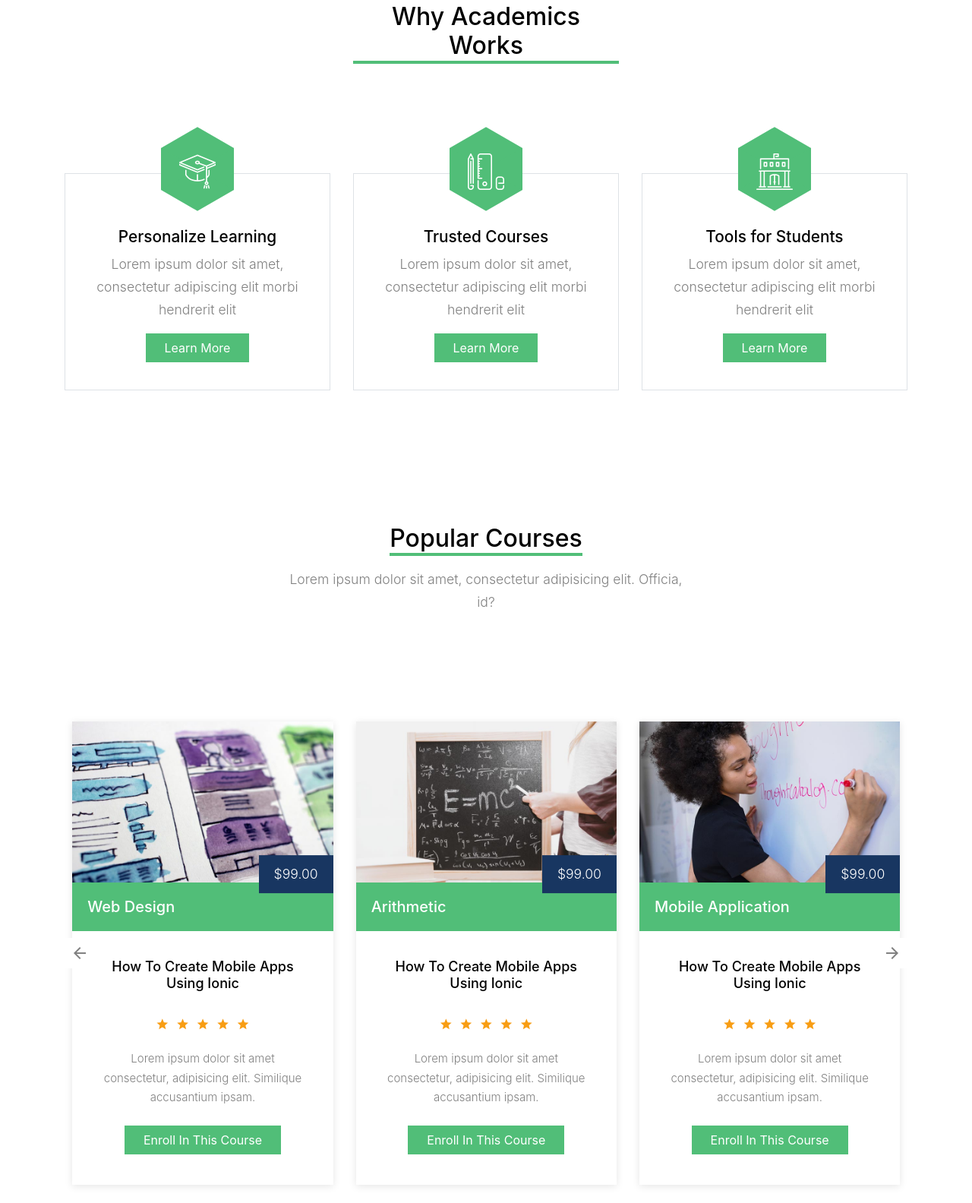
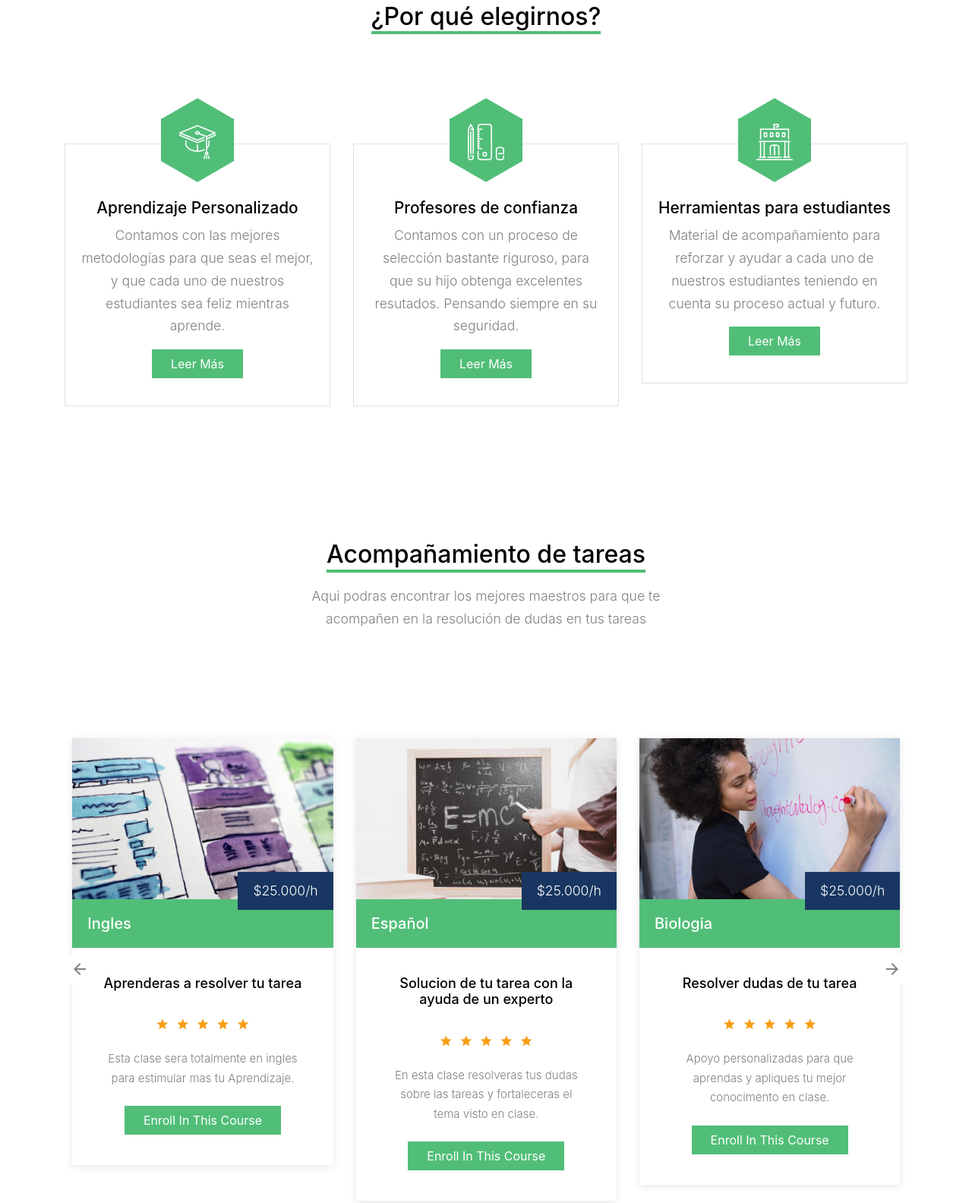
Before and after one commit to Carolina9503/rising-kids, a plain HTML site: page index.html in a window 1280 px wide. Shown: the part 1139-2723 px from the top of the page at 76% size. Drawn offline with Linux system fonts and the light colour scheme; files whose address does not match are found by name; a web font is replaced by a local one.

Commit message:
cambio en el index.html

```diff
--- a/index.html
+++ b/index.html
@@ -66,7 +66,7 @@
         <div class="d-flex align-items-center">
           <div class="site-logo">
             <a href="index.html" class="d-block">
-              <img src="images/logo.jpg" alt="Image" class="img-fluid">
+              <img src="images/logo.png" alt="Image" class="img-fluid">
             </a>
           </div>
           <div class="mr-auto">
@@ -123,7 +123,7 @@
         </div>
       </div>
 
-      <div class="intro-section" style="background-image: url('images/hero_1.jpg');">
+      <div class="intro-section" style="background-image: url('images/hero_2.jpg');">
         <div class="container">
           <div class="row align-items-center">
             <div class="col-lg-12 mx-auto text-center" data-aos="fade-up">
@@ -143,7 +143,7 @@
         <div class="row mb-5 justify-content-center text-center">
           <div class="col-lg-4 mb-5">
             <h2 class="section-title-underline mb-5">
-              <span>Why Academics Works</span>
+              <span>¿Por qué elegirnos? </span>
             </h2>
           </div>
         </div>
@@ -155,9 +155,9 @@
                 <span class="flaticon-mortarboard text-white"></span>
               </div>
               <div class="feature-1-content">
-                <h2>Personalize Learning</h2>
-                <p>Lorem ipsum dolor sit amet, consectetur adipiscing elit morbi hendrerit elit</p>
-                <p><a href="#" class="btn btn-primary px-4 rounded-0">Learn More</a></p>
+                <h2>Aprendizaje Personalizado </h2>
+                <p>Contamos con las mejores metodologías para que seas el mejor, y que cada uno de nuestros estudiantes sea feliz mientras aprende.</p>
+                <p><a href="#" class="btn btn-primary px-4 rounded-0">Leer Más</a></p>
               </div>
             </div>
           </div>
@@ -167,9 +167,9 @@
                 <span class="flaticon-school-material text-white"></span>
               </div>
               <div class="feature-1-content">
-                <h2>Trusted Courses</h2>
-                <p>Lorem ipsum dolor sit amet, consectetur adipiscing elit morbi hendrerit elit</p>
-                <p><a href="#" class="btn btn-primary px-4 rounded-0">Learn More</a></p>
+                <h2>Profesores de confianza</h2>
+                <p>Contamos con un proceso de selección bastante riguroso, para que su hijo obtenga excelentes resutados. Pensando siempre en su seguridad.</p>
+                <p><a href="#" class="btn btn-primary px-4 rounded-0">Leer Más</a></p>
               </div>
             </div>
           </div>
@@ -179,9 +179,9 @@
                 <span class="flaticon-library text-white"></span>
               </div>
               <div class="feature-1-content">
-                <h2>Tools for Students</h2>
-                <p>Lorem ipsum dolor sit amet, consectetur adipiscing elit morbi hendrerit elit</p>
-                <p><a href="#" class="btn btn-primary px-4 rounded-0">Learn More</a></p>
+                <h2>Herramientas para estudiantes</h2>
+                <p>Material de acompañamiento para reforzar y ayudar a cada uno de nuestros estudiantes teniendo en cuenta su proceso actual y futuro.</p>
+                <p><a href="#" class="btn btn-primary px-4 rounded-0">Leer Más</a></p>
               </div>
             </div>
           </div>
@@ -197,9 +197,9 @@
         <div class="row mb-5 justify-content-center text-center">
           <div class="col-lg-6 mb-5">
             <h2 class="section-title-underline mb-3">
-              <span>Popular Courses</span>
+              <span>Acompañamiento de tareas</span>
             </h2>
-            <p>Lorem ipsum dolor sit amet, consectetur adipisicing elit. Officia, id?</p>
+            <p>Aqui podras encontrar los mejores maestros para que te acompañen en la resolución de dudas en tus tareas</p>
           </div>
         </div>
 
@@ -209,11 +209,11 @@
                   <div class="course-1-item">
                     <figure class="thumnail">
                       <a href="course-single.html"><img src="images/course_1.jpg" alt="Image" class="img-fluid"></a>
-                      <div class="price">$99.00</div>
-                      <div class="category"><h3>Mobile Application</h3></div>
+                      <div class="price">$25.000/h </div>
+                      <div class="category"><h3>Matematicas</h3></div>
                     </figure>
                     <div class="course-1-content pb-4">
-                      <h2>How To Create Mobile Apps Using Ionic</h2>
+                      <h2>Resolver tu tarea de manera creativa</h2>
                       <div class="rating text-center mb-3">
                         <span class="icon-star2 text-warning"></span>
                         <span class="icon-star2 text-warning"></span>
@@ -221,7 +221,7 @@
                         <span class="icon-star2 text-warning"></span>
                         <span class="icon-star2 text-warning"></span>
                       </div>
-                      <p class="desc mb-4">Lorem ipsum dolor sit amet consectetur, adipisicing elit. Similique accusantium ipsam.</p>
+                      <p class="desc mb-4"> Vamos a tener una clase que se adpte a la necesidad de la tarea .</p>
                       <p><a href="course-single.html" class="btn btn-primary rounded-0 px-4">Enroll In This Course</a></p>
                     </div>
                   </div>
@@ -229,11 +229,11 @@
                   <div class="course-1-item">
                     <figure class="thumnail">
                       <a href="course-single.html"><img src="images/course_2.jpg" alt="Image" class="img-fluid"></a>
-                      <div class="price">$99.00</div>
-                      <div class="category"><h3>Web Design</h3></div>
+                      <div class="price">$25.000/h</div>
+                      <div class="category"><h3>Ingles</h3></div>
                     </figure>
                     <div class="course-1-content pb-4">
-                      <h2>How To Create Mobile Apps Using Ionic</h2>
+                      <h2>Aprenderas a resolver tu tarea </h2>
                       <div class="rating text-center mb-3">
                         <span class="icon-star2 text-warning"></span>
                         <span class="icon-star2 text-warning"></span>
@@ -241,7 +241,7 @@
                         <span class="icon-star2 text-warning"></span>
                         <span class="icon-star2 text-warning"></span>
                       </div>
-                      <p class="desc mb-4">Lorem ipsum dolor sit amet consectetur, adipisicing elit. Similique accusantium ipsam.</p>
+                      <p class="desc mb-4">Esta clase sera totalmente en ingles para estimular mas tu Aprendizaje.</p>
                       <p><a href="course-single.html" class="btn btn-primary rounded-0 px-4">Enroll In This Course</a></p>
                     </div>
                   </div>
@@ -249,11 +249,11 @@
                   <div class="course-1-item">
                     <figure class="thumnail">
                       <a href="course-single.html"><img src="images/course_3.jpg" alt="Image" class="img-fluid"></a>
-                      <div class="price">$99.00</div>
-                      <div class="category"><h3>Arithmetic</h3></div>
+                      <div class="price">$25.000/h</div>
+                      <div class="category"><h3>Español</h3></div>
                     </figure>
                     <div class="course-1-content pb-4">
-                      <h2>How To Create Mobile Apps Using Ionic</h2>
+                      <h2>Solucion de tu tarea con la ayuda de un experto</h2>
                       <div class="rating text-center mb-3">
                         <span class="icon-star2 text-warning"></span>
                         <span class="icon-star2 text-warning"></span>
@@ -261,7 +261,7 @@
                         <span class="icon-star2 text-warning"></span>
                         <span class="icon-star2 text-warning"></span>
                       </div>
-                      <p class="desc mb-4">Lorem ipsum dolor sit amet consectetur, adipisicing elit. Similique accusantium ipsam.</p>
+                      <p class="desc mb-4">En esta clase resolveras tus dudas sobre las tareas y fortaleceras el tema visto en clase.</p>
                       <p><a href="courses-single.html" class="btn btn-primary rounded-0 px-4">Enroll In This Course</a></p>
                     </div>
                   </div>
@@ -269,11 +269,11 @@
                   <div class="course-1-item">
                     <figure class="thumnail">
                         <a href="course-single.html"><img src="images/course_4.jpg" alt="Image" class="img-fluid"></a>
-                      <div class="price">$99.00</div>
-                      <div class="category"><h3>Mobile Application</h3></div>
+                      <div class="price">$25.000/h</div>
+                      <div class="category"><h3>Biologia</h3></div>
                     </figure>
                     <div class="course-1-content pb-4">
-                      <h2>How To Create Mobile Apps Using Ionic</h2>
+                      <h2>Resolver dudas de tu tarea</h2>
                       <div class="rating text-center mb-3">
                         <span class="icon-star2 text-warning"></span>
                         <span class="icon-star2 text-warning"></span>
@@ -281,12 +281,12 @@
                         <span class="icon-star2 text-warning"></span>
                         <span class="icon-star2 text-warning"></span>
                       </div>
-                      <p class="desc mb-4">Lorem ipsum dolor sit amet consectetur, adipisicing elit. Similique accusantium ipsam.</p>
+                      <p class="desc mb-4">Apoyo personalizadas para que aprendas y apliques tu mejor conocimento en clase.</p>
                       <p><a href="course-single.html" class="btn btn-primary rounded-0 px-4">Enroll In This Course</a></p>
                     </div>
                   </div>
 
-                  <div class="course-1-item">
+                  <!-- <div class="course-1-item">
                     <figure class="thumnail">
                         <a href="course-single.html"><img src="images/course_5.jpg" alt="Image" class="img-fluid"></a>
                       <div class="price">$99.00</div>
@@ -304,9 +304,9 @@
                       <p class="desc mb-4">Lorem ipsum dolor sit amet consectetur, adipisicing elit. Similique accusantium ipsam.</p>
                       <p><a href="course-single.html" class="btn btn-primary rounded-0 px-4">Enroll In This Course</a></p>
                     </div>
-                  </div>
+                  </div> -->
 
-                  <div class="course-1-item">
+                  <!-- <div class="course-1-item">
                     <figure class="thumnail">
                         <a href="course-single.html"><img src="images/course_6.jpg" alt="Image" class="img-fluid"></a>
                       <div class="price">$99.00</div>
@@ -324,7 +324,7 @@
                       <p class="desc mb-4">Lorem ipsum dolor sit amet consectetur, adipisicing elit. Similique accusantium ipsam.</p>
                       <p><a href="course-single.html" class="btn btn-primary rounded-0 px-4">Enroll In This Course</a></p>
                     </div>
-                  </div>
+                  </div> -->
 
               </div>
 
```
Also changed, not shown: images/hero_1.jpg, images/hero_2.jpg (added), images/logo.jpg (deleted), images/logo.png, images/logo1.png (added).
